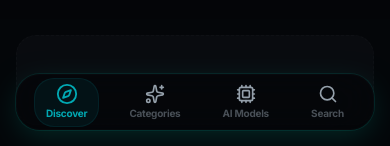
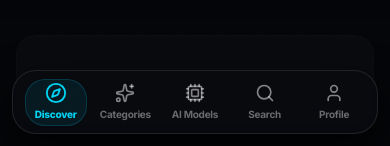
Before and after one commit to washimreja/PromptVerse, a Next.js app: page / in a window 390 px wide. Shown: the part 698-844 px from the top of the page. Built offline with nearby package versions, Linux system fonts and the light colour scheme; no server answers; the database is empty.

Commit message:
refactor: consolidate mobile bottom navigation into single global BottomNavigation in RootLayout

```diff
--- a/app/layout.tsx
+++ b/app/layout.tsx
@@ -6,7 +6,7 @@ import { ThemeProvider } from "@/components/layout/ThemeProvider";
 import { NextAuthProvider } from "@/components/layout/NextAuthProvider";
 import { Header } from "@/components/layout/Header";
 import { Footer } from "@/components/layout/Footer";
-import { MobileNav } from "@/components/layout/MobileNav";
+import { BottomNavigation } from "@/components/layout/MobileNav";
 import { SponsorBanner } from "@/components/layout/SponsorBanner";
 import { FloatingActionButton } from "@/components/layout/FloatingActionButton";
 import { FavoritesProvider } from "@/components/favorites/FavoritesContext";
@@ -125,7 +125,7 @@ export default function RootLayout({
                   </main>
                   {/* Footer — visible on all screens; MobileNav overlays bottom on mobile */}
                   <Footer />
-                  <MobileNav />
+                  <BottomNavigation />
                   <FloatingActionButton />
                   <FloatingFavoritesButton />
                   <Toaster
--- a/components/layout/Footer.tsx
+++ b/components/layout/Footer.tsx
@@ -161,7 +161,7 @@ export function Footer() {
   const year = new Date().getFullYear();
 
   return (
-    <footer className="relative border-t border-border/10 bg-background/50 overflow-hidden noise-overlay">
+    <footer className="relative border-t border-border/10 bg-background/50 overflow-hidden noise-overlay mb-20 md:mb-0">
 
       {/* Subtle brand glow line separating the footer */}
       <div className="absolute inset-x-0 top-0 h-[1.5px] bg-gradient-to-r from-indigo-500 via-purple-500 to-gold" />
--- a/components/layout/MobileNav.tsx
+++ b/components/layout/MobileNav.tsx
@@ -3,45 +3,52 @@
 import Link from "next/link";
 import { usePathname } from "next/navigation";
 import { motion } from "framer-motion";
-import { Compass, Sparkles, Cpu, Search } from "lucide-react";
+import { Compass, Sparkles, Cpu, Search, User } from "lucide-react";
 import { cn } from "@/lib/utils";
 
 const NAV_ITEMS = [
-  { href: "/",         label: "Discover",   icon: Compass },
+  { href: "/", label: "Discover", icon: Compass },
   { href: "/category", label: "Categories", icon: Sparkles },
-  { href: "/models",   label: "AI Models",  icon: Cpu },
-  { href: "/search",   label: "Search",     icon: Search },
+  { href: "/models", label: "AI Models", icon: Cpu },
+  { href: "/search", label: "Search", icon: Search },
+  { href: "/profile", label: "Profile", icon: User },
 ];
 
-export function MobileNav() {
+export function BottomNavigation() {
   const pathname = usePathname();
 
   return (
-    <div className="fixed bottom-4 left-4 right-4 z-40 md:hidden">
-      <div className="flex h-14 items-center justify-around rounded-2xl border border-border/30 bg-background/65 backdrop-blur-xl px-2 shadow-[0_8px_30px_rgb(0,0,0,0.5)] glow-brand">
+    <nav
+      aria-label="Bottom Navigation"
+      className="fixed bottom-3 left-3 right-3 z-50 md:hidden pointer-events-auto"
+    >
+      <div className="flex h-16 items-center justify-around rounded-2xl border border-white/10 bg-[#090a0f]/90 backdrop-blur-2xl px-2 shadow-[0_16px_40px_rgba(0,0,0,0.8)]">
         {NAV_ITEMS.map((item) => {
-          const isActive = pathname === item.href || (item.href !== "/" && pathname.startsWith(item.href));
+          const isActive =
+            item.href === "/"
+              ? pathname === "/"
+              : pathname.startsWith(item.href);
           const Icon = item.icon;
 
           return (
             <Link
               key={item.href}
               href={item.href}
-              className="relative flex flex-col items-center justify-center py-1.5 px-3 rounded-xl transition-all duration-300 active:scale-90"
+              className="relative flex flex-1 flex-col items-center justify-center py-2 px-1 rounded-xl transition-all active:scale-95"
             >
-              <div className="relative z-10 flex flex-col items-center gap-0.5">
+              <div className="relative z-10 flex flex-col items-center gap-1">
                 <Icon
                   className={cn(
                     "h-5 w-5 transition-all duration-300",
                     isActive
-                      ? "text-primary scale-110"
-                      : "text-muted-foreground hover:text-foreground"
+                      ? "text-cyan-400 scale-110"
+                      : "text-white/50 hover:text-white"
                   )}
                 />
                 <span
                   className={cn(
                     "text-[10px] font-bold tracking-tight transition-all duration-300",
-                    isActive ? "text-primary opacity-100" : "text-muted-foreground/60 opacity-80"
+                    isActive ? "text-cyan-400 font-extrabold" : "text-white/40"
                   )}
                 >
                   {item.label}
@@ -50,17 +57,17 @@ export function MobileNav() {
 
               {isActive && (
                 <motion.div
-                  layoutId="mobile-nav-indicator"
-                  className="absolute inset-0 rounded-xl bg-primary/8 border border-primary/10"
-                  transition={{ type: "spring", stiffness: 350, damping: 25 }}
+                  layoutId="bottom-nav-active-pill"
+                  className="absolute inset-x-1 inset-y-1 rounded-xl bg-cyan-500/10 border border-cyan-500/20"
+                  transition={{ type: "spring", stiffness: 400, damping: 30 }}
                 />
               )}
             </Link>
           );
         })}
       </div>
-    </div>
+    </nav>
   );
 }
 
-export default MobileNav;
+export default BottomNavigation;
```
